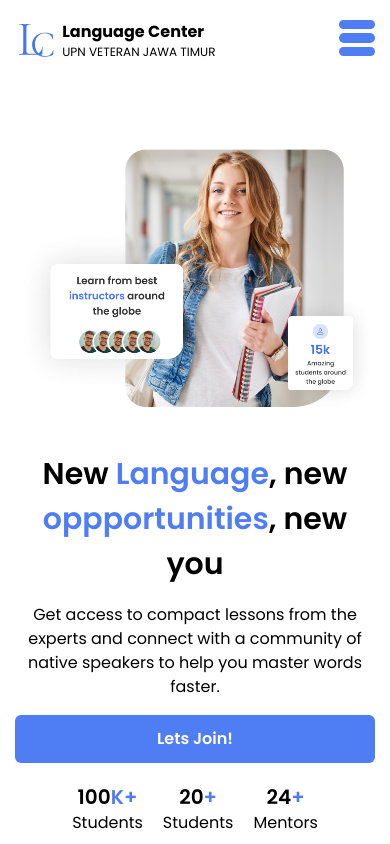
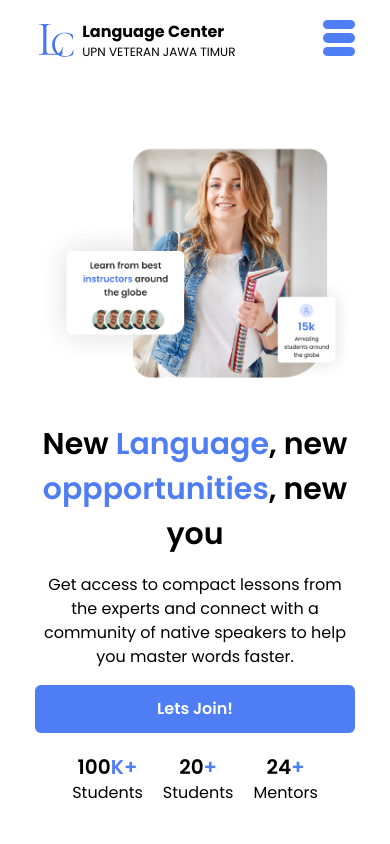
Before and after one commit to pusatbahasaupn/pusbasa, a React (Vite) app: page / in a window 390 px wide. Shown: the top 844 px of the page. Built offline with nearby package versions, Linux system fonts and the light colour scheme.

Commit message:
feat: add padding

```diff
--- a/src/components/Container.tsx
+++ b/src/components/Container.tsx
@@ -5,5 +5,5 @@ interface Children {
 }
 
 export default function Container({ children }: Children) {
-  return <div className="mx-auto container md:px-20">{children}</div>;
+  return <div className="mx-auto container px-5 md:px-20">{children}</div>;
 }
```
